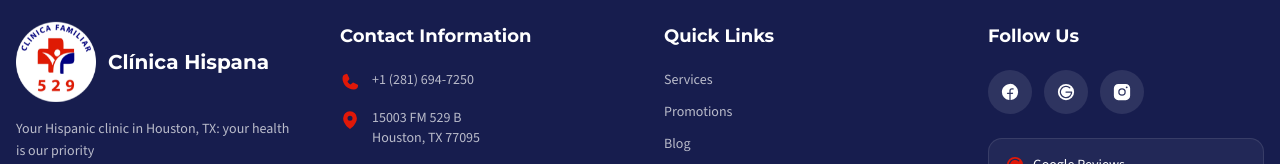
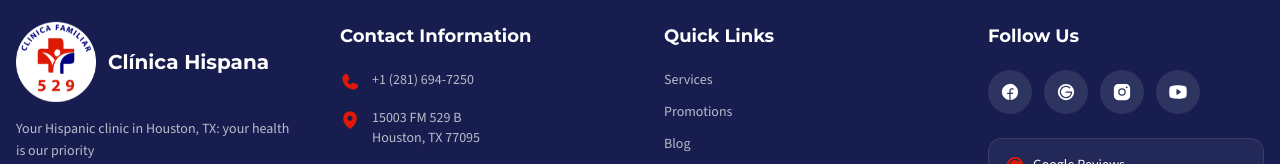
Before and after one commit to clinicagessner/Clinica-Hispana-529, a Next.js app: page /en in a window 1280 px wide. Shown: the part 9265-9429 px from the top of the page. Built offline with nearby package versions, Linux system fonts and the light colour scheme; no server answers.

Commit message:
redes: canal de YouTube en el footer, sameAs y llms.txt

```diff
--- a/src/components/layout/footer.tsx
+++ b/src/components/layout/footer.tsx
@@ -1,7 +1,7 @@
 import Link from "next/link";
 import Image from "next/image";
 import { getTranslations, getLocale } from "next-intl/server";
-import { Phone, MapPin, Clock, InstagramLogo, FacebookLogo, XLogo, LinkedinLogo, GoogleLogo } from "@phosphor-icons/react/dist/ssr";
+import { Phone, MapPin, Clock, InstagramLogo, YoutubeLogo, FacebookLogo, XLogo, LinkedinLogo, GoogleLogo } from "@phosphor-icons/react/dist/ssr";
 import { Button } from "@/components/ui/button";
 import { SITE_CONFIG, CONTACT_INFO, SOCIAL_LINKS, NAV_ITEMS, GOOGLE_REVIEWS_DATA } from "@/lib/constants";
 import { getGooglePlaceData } from "@/lib/google-places";
@@ -194,6 +194,17 @@ export async function Footer({ phoneOverride }: FooterProps = {}) {
                   <InstagramLogo className="size-5" weight="fill" />
                 </a>
               )}
+              {SOCIAL_LINKS.youtube && (
+                <a
+                  href={SOCIAL_LINKS.youtube}
+                  target="_blank"
+                  rel="noopener noreferrer"
+                  className="size-11 rounded-full bg-white/10 flex items-center justify-center hover:bg-red-primary transition-colors"
+                  aria-label="YouTube"
+                >
+                  <YoutubeLogo className="size-5" weight="fill" />
+                </a>
+              )}
             </div>
 
             {/* Google Reviews Badge */}
--- a/src/components/seo/json-ld.tsx
+++ b/src/components/seo/json-ld.tsx
@@ -114,6 +114,7 @@ export async function JsonLdMedicalClinic() {
           SOCIAL_LINKS.google,
           SOCIAL_LINKS.facebook,
           SOCIAL_LINKS.instagram,
+          SOCIAL_LINKS.youtube,
           SOCIAL_LINKS.tiktok,
         ].filter(Boolean),
         // Áreas de servicio de la ficha de Google (Houston, Katy y Cypress).
--- a/src/lib/constants.ts
+++ b/src/lib/constants.ts
@@ -34,6 +34,7 @@ export const CONTACT_INFO: ContactInfo = {
 export const SOCIAL_LINKS: SocialLinks = {
   facebook: "https://www.facebook.com/clinicafamiliar529",
   instagram: "https://www.instagram.com/clinicafamiliar529/",
+  youtube: "https://www.youtube.com/@ClinicaFamiliar529",
   google: "https://g.co/kgs/1RwVVhT",
   tiktok: "https://www.tiktok.com/@clinica529",
 };
```
